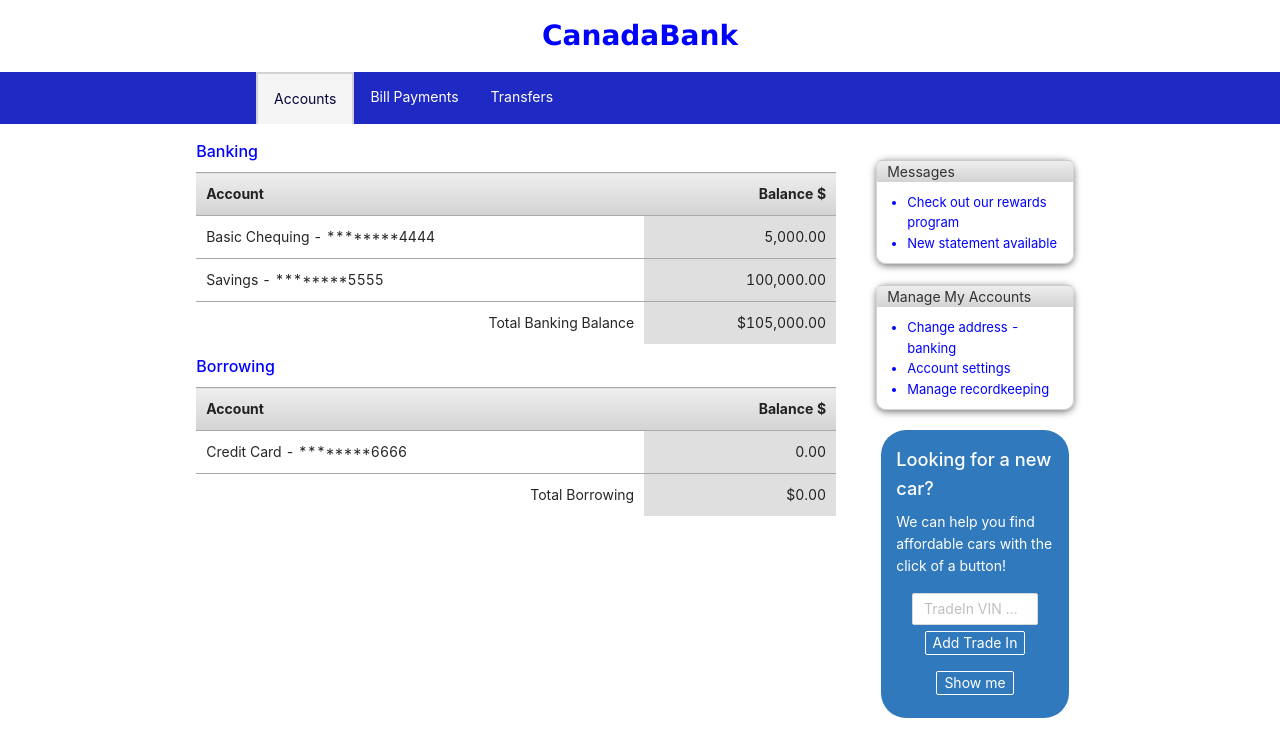
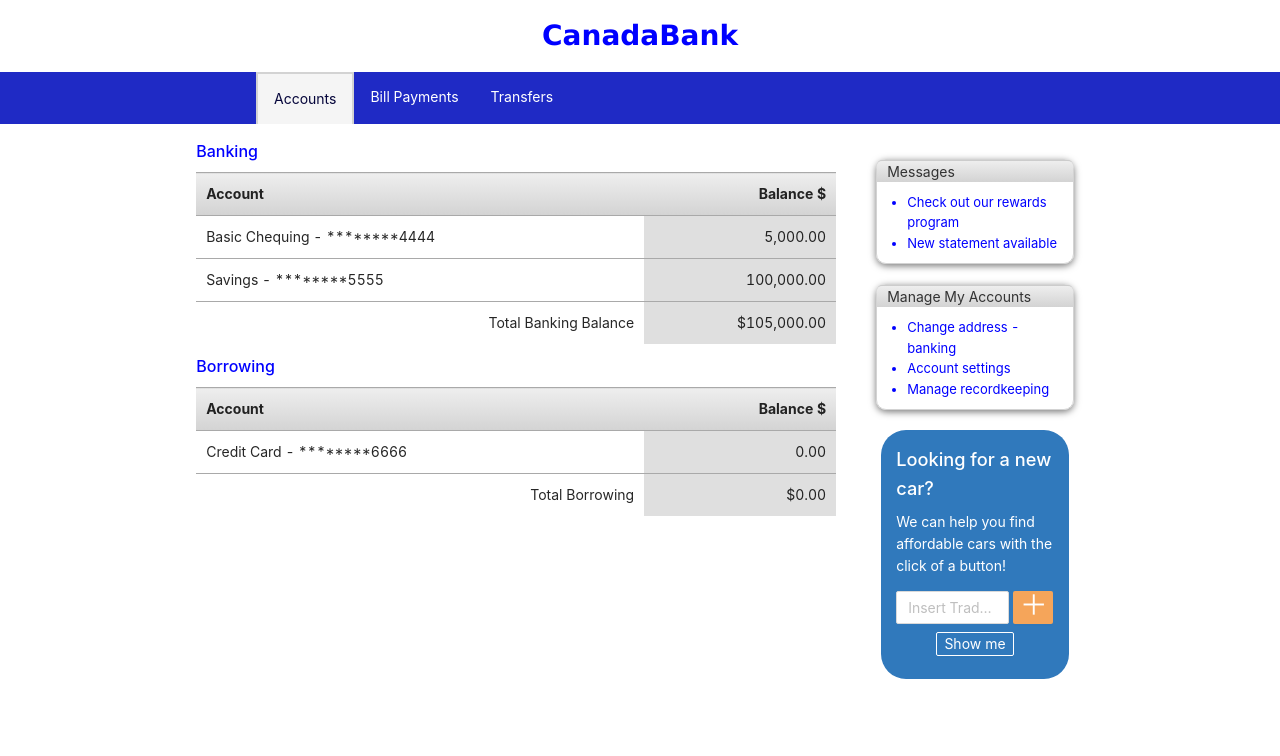
Before and after one commit to TLI-group3/TLI-bank, a React app: page / in a window 1280 px wide. Shown: the top 756 px of the page. Built offline with nearby package versions, Linux system fonts and the light colour scheme.

Commit message:
Changed styling of trade-in input

```diff
--- a/src/widget/css/widget.module.scss
+++ b/src/widget/css/widget.module.scss
@@ -69,3 +69,19 @@ button {
   color: white;
   text-align: left;
 }
+
+.input {
+  display: flex;
+  align-content: center;
+  flex-direction: row;
+}
+
+.add {
+  height: 100%;
+  line-height: 100%;
+  font-size: 2em;
+  border: none;
+  background-color: #F5A55A;
+  padding-bottom: 5px;
+  width: 10%;
+}
--- a/src/widget/widget.js
+++ b/src/widget/widget.js
@@ -46,11 +46,11 @@ export class Widget extends React.Component {
                 src={cars.src}
                 loading={this.props.loading}
               />}
-            {!this.props.carsJSON && <div style={{ margin: "10%"}}>
-                <form onSubmit={this.props.addTradeInClicked}>
-                <Input placeholder="TradeIn VIN Number" value={this.state.tradeIn} onChange={this.handleChange}/>
-                    <div style={{margin: "5%"}}>
-                    <Button type="default" size="small" htmlType="submit" ghost>Add Trade In</Button>
+            {!this.props.carsJSON && <div>
+                <form onSubmit={this.props.addTradeInClicked} className={styles.input}>
+                <Input placeholder="Insert Trade-in VIN#" value={this.state.tradeIn} onChange={this.handleChange}/>
+                    <div style={{marginLeft: "2%"}}>
+                    <Button className={styles.add} type="default" size="small" htmlType="submit">&#65291;</Button>
                     </div>
                 </form>
             </div>}
```
